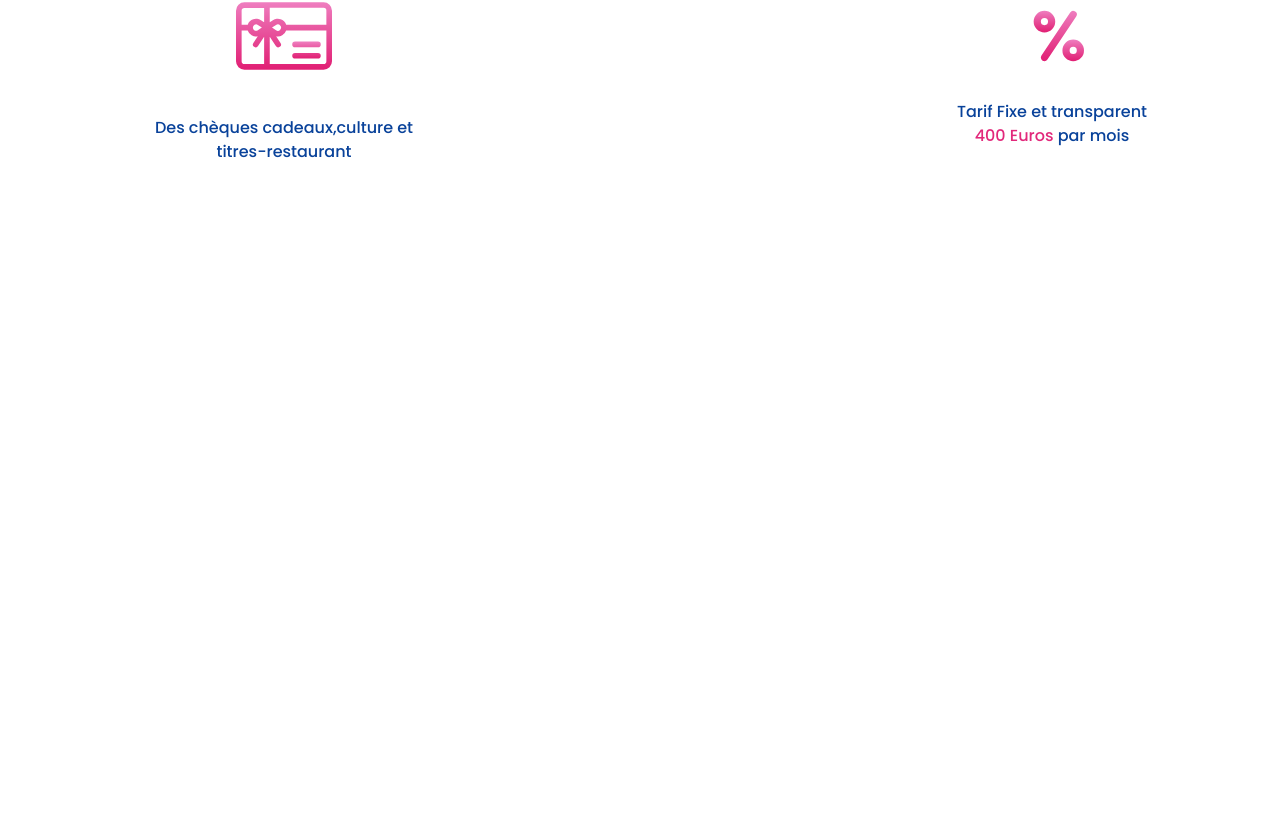
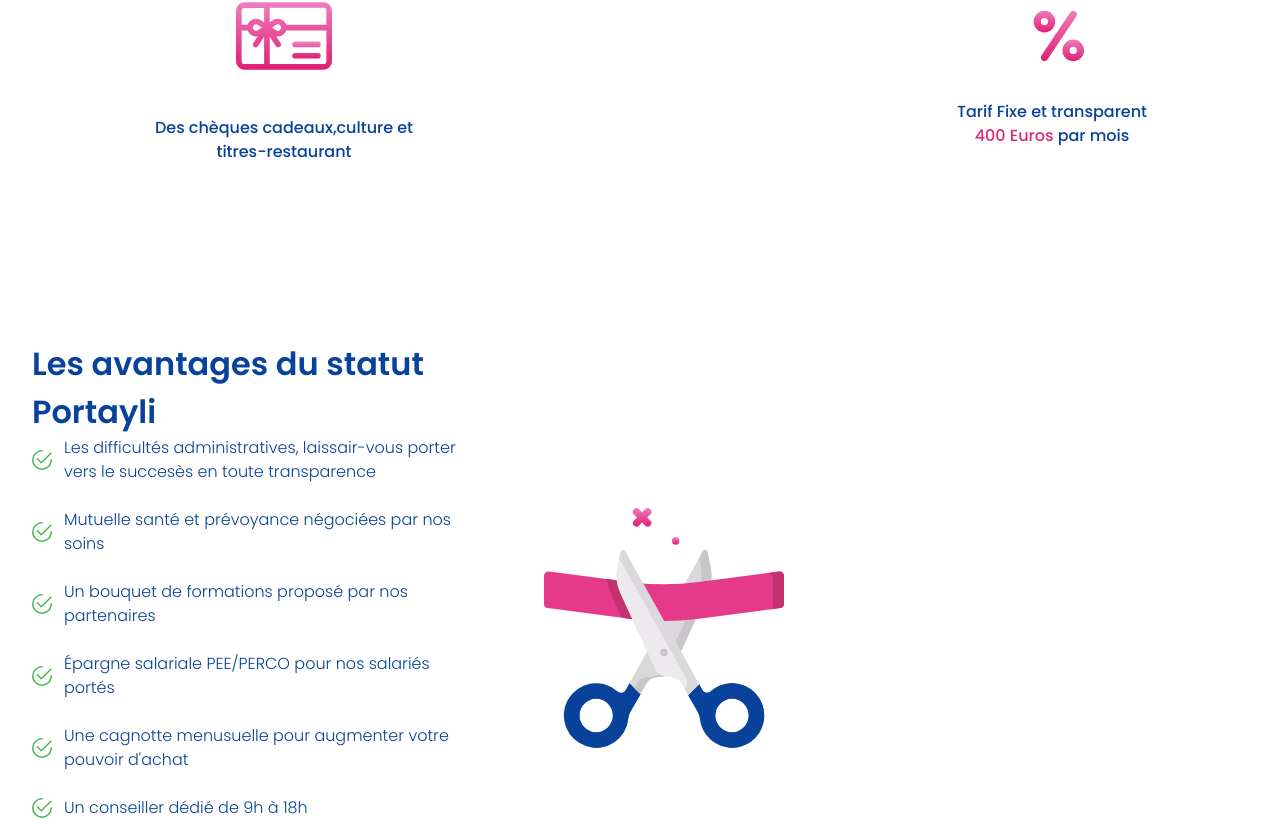
Before and after one commit to Tahabz/ayli, a React (Create React App) app: page / in a window 1280 px wide. Shown: the part 823-1643 px from the top of the page. Before the commit the page ends 987 px from the top, so only its background shows below. Built offline with nearby package versions, Linux system fonts and the light colour scheme.

Commit message:
add advan

```diff
--- a/src/App.jsx
+++ b/src/App.jsx
@@ -1,4 +1,5 @@
 import "./App.css"
+import Advantages from "./components/Advantages"
 import Hero from "./components/Hero"
 import NavBar from "./components/NavBar"
 import Offers from "./components/Offers"
@@ -9,6 +10,7 @@
       <NavBar />
       <Hero />
       <Offers />
+      <Advantages />
     </>
   )
 }
--- /dev/null
+++ b/src/components/Advantages.jsx
@@ -0,0 +1,54 @@
+import React from "react"
+import { CheckMarkSuccess, CutIcon } from "./Icons"
+
+export default function Advantages() {
+  return (
+    <section className="flex flex-col gap-20 lg:gap-0 px-8 pt-[8rem] lg:pt-[11rem]">
+      <h1 className="text-[1.7rem] lg:text-[2rem] w-[20rem] lg:w-[25rem] font-semibold text-primary">
+        Les avantages du statut Portayli
+      </h1>
+      <div className="flex flex-col-reverse lg:flex-row gap-20 items-center">
+        <div className="flex flex-col items-center gap-6">
+          <div className="flex w-full items-center gap-3">
+            <CheckMarkSuccess className="h-7 w-7 lg:h-5 lg:w-5" />
+            <span className="w-full lg:w-[25rem] text-md font-light text-primary">
+              Les difficultés administratives, laissair-vous porter vers le
+              succesès en toute transparence
+            </span>
+          </div>
+          <div className="flex w-full items-center gap-3">
+            <CheckMarkSuccess className="h-7 w-7 lg:h-5 lg:w-5" />
+            <span className="w-full lg:w-[25rem] text-md font-light text-primary">
+              Mutuelle santé et prévoyance négociées par nos soins
+            </span>
+          </div>
+          <div className="flex w-full items-center gap-3">
+            <CheckMarkSuccess className="h-7 w-7 lg:h-5 lg:w-5" />
+            <span className="w-full lg:w-[25rem] text-md font-light text-primary">
+              Un bouquet de formations proposé par nos partenaires
+            </span>
+          </div>
+          <div className="flex w-full items-center gap-3">
+            <CheckMarkSuccess className="h-7 w-7 lg:h-5 lg:w-5" />
+            <span className="w-full lg:w-[25rem] text-md font-light text-primary">
+              Épargne salariale PEE/PERCO pour nos salariés portés
+            </span>
+          </div>
+          <div className="flex w-full items-center gap-3">
+            <CheckMarkSuccess className="h-7 w-7 lg:h-5 lg:w-5" />
+            <span className="w-full lg:w-[25rem] text-md font-light text-primary">
+              Une cagnotte menusuelle pour augmenter votre pouvoir d'achat
+            </span>
+          </div>
+          <div className="flex w-full items-center gap-3">
+            <CheckMarkSuccess className="h-7 w-7 lg:h-5 lg:w-5" />
+            <span className="w-full lg:w-[25rem] text-md font-light text-primary">
+              Un conseiller dédié de 9h à 18h
+            </span>
+          </div>
+        </div>
+        <CutIcon className="h-60 w-60" />
+      </div>
+    </section>
+  )
+}
--- a/src/components/Hero.jsx
+++ b/src/components/Hero.jsx
@@ -6,29 +6,29 @@
   return (
     <section
       id="hero"
-      className="items-center justify-between px-8 pt-[13rem] lg:flex lg:pt-[15rem] 2xl:justify-between"
+      className="items-center justify-between px-8 pt-[11rem] lg:flex lg:pt-[15rem] 2xl:justify-between"
     >
       <div className="flex flex-col items-center gap-10 lg:items-start">
-        <h1 className="text-primary text-3xl font-semibold lg:text-[2.5rem]">
+        <h1 className="text-3xl font-semibold text-primary md:text-[2.5rem]">
           Payez moins, gagnez plus
         </h1>
         <div className="flex flex-col gap-5">
-          <div className="text-primary lg:text-md flex items-center gap-4 text-sm font-light lg:w-[35rem]">
-            <CheckMarkIcon className="sm-h-6 h-9 w-9 sm:w-6 lg:h-8 lg:w-8" />
-            <span>
+          <div className="lg:text-md flex items-center gap-4 text-sm font-light text-primary lg:w-[35rem]">
+            <CheckMarkIcon className="h-8 w-8" />
+            <span className="w-full">
               Les difficultés administratives, laissez-vous porter vers le
               succès en toute transparence
             </span>
           </div>
-          <div className="text-primary lg:text-md flex items-center gap-4 text-sm font-light lg:w-[35rem]">
-            <CheckMarkIcon className="sm-h-6 h-9 w-9 sm:w-6 lg:h-8 lg:w-8" />
-            <span>
+          <div className="lg:text-md flex items-center gap-4 text-sm font-light text-primary lg:w-[35rem]">
+            <CheckMarkIcon className="h-8 w-8" />
+            <span className="w-full">
               Profitez des avantages du salariat tout en conservant voFini tre
               liberté d'indépendant
             </span>
           </div>
         </div>
-        <button className="bg-horizontalGradient mt-8 w-[55%] rounded-full py-5 font-normal capitalize text-white sm:w-72 lg:w-56">
+        <button className="mt-8 w-[70%] rounded-full bg-horizontalGradient py-5 font-normal capitalize text-white sm:w-72 lg:w-56">
           contactez-nous
         </button>
       </div>
--- a/src/components/Icons.jsx
+++ b/src/components/Icons.jsx
@@ -100,18 +100,14 @@
 export function CheckMarkSuccess({ className }) {
   return (
     <svg viewBox="0 0 49.056 49.056" className={className}>
-      <g id="Group_512" data-name="Group 512" transform="translate(-169 -1902)">
-        <g id="Group_506" data-name="Group 506" transform="translate(169 1902)">
+      <g  transform="translate(-169 -1902)">
+        <g  data-name="Group 506" transform="translate(169 1902)">
           <path
-            id="Path_131"
-            data-name="Path 131"
             d="M157.573,64.87a1.848,1.848,0,0,0-2.614,0l-22.18,22.121-8-8.691a1.849,1.849,0,0,0-2.72,2.5l9.306,10.106a1.847,1.847,0,0,0,1.321.6h.039a1.851,1.851,0,0,0,1.305-.539l23.542-23.48A1.849,1.849,0,0,0,157.573,64.87Z"
             transform="translate(-109.92 -58.164)"
             fill="#47b852"
           />
           <path
-            id="Path_132"
-            data-name="Path 132"
             d="M47.207,22.679a1.849,1.849,0,0,0-1.849,1.849A20.83,20.83,0,1,1,24.528,3.7a1.849,1.849,0,1,0,0-3.7A24.528,24.528,0,1,0,49.056,24.528,1.849,1.849,0,0,0,47.207,22.679Z"
             fill="#47b852"
           />
```
